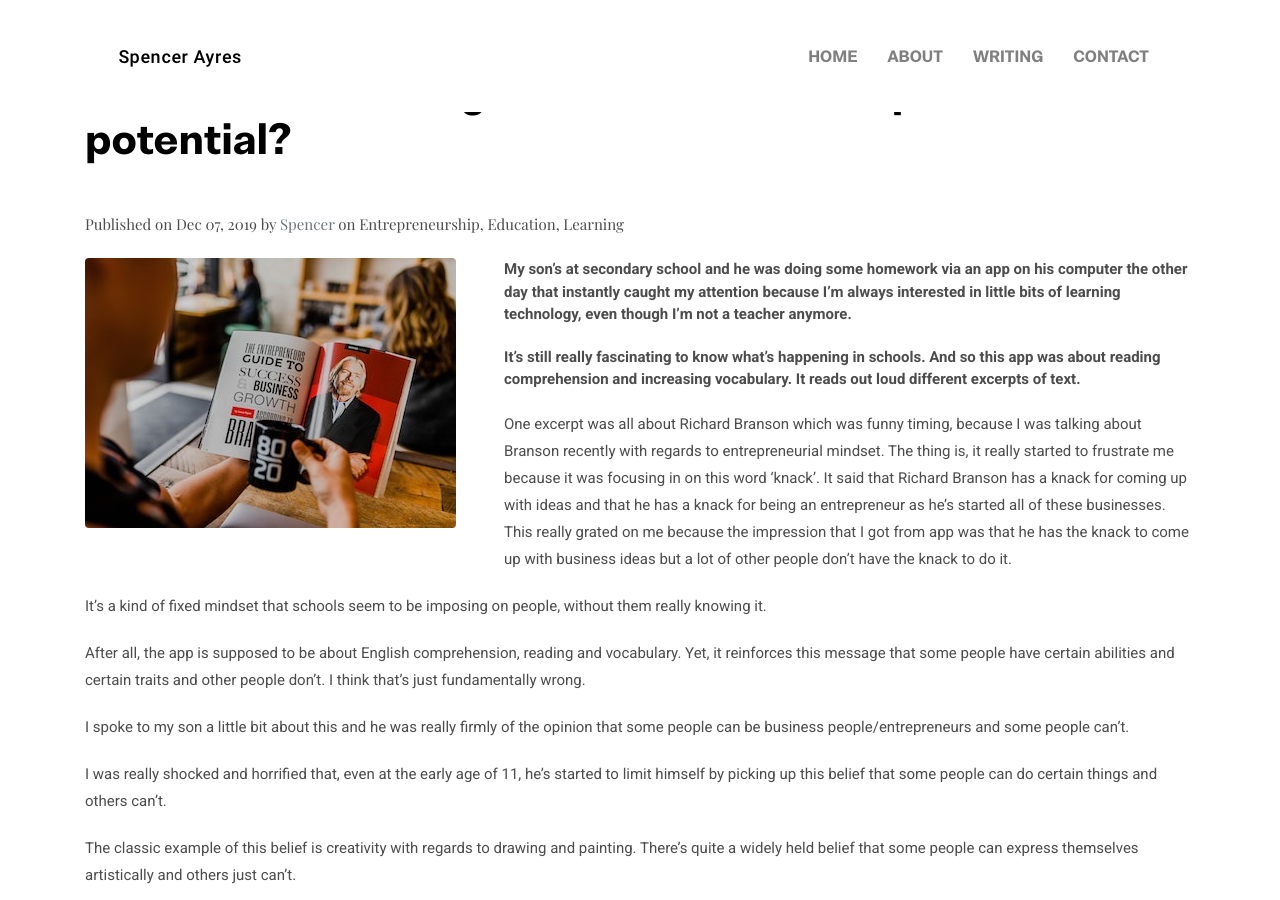
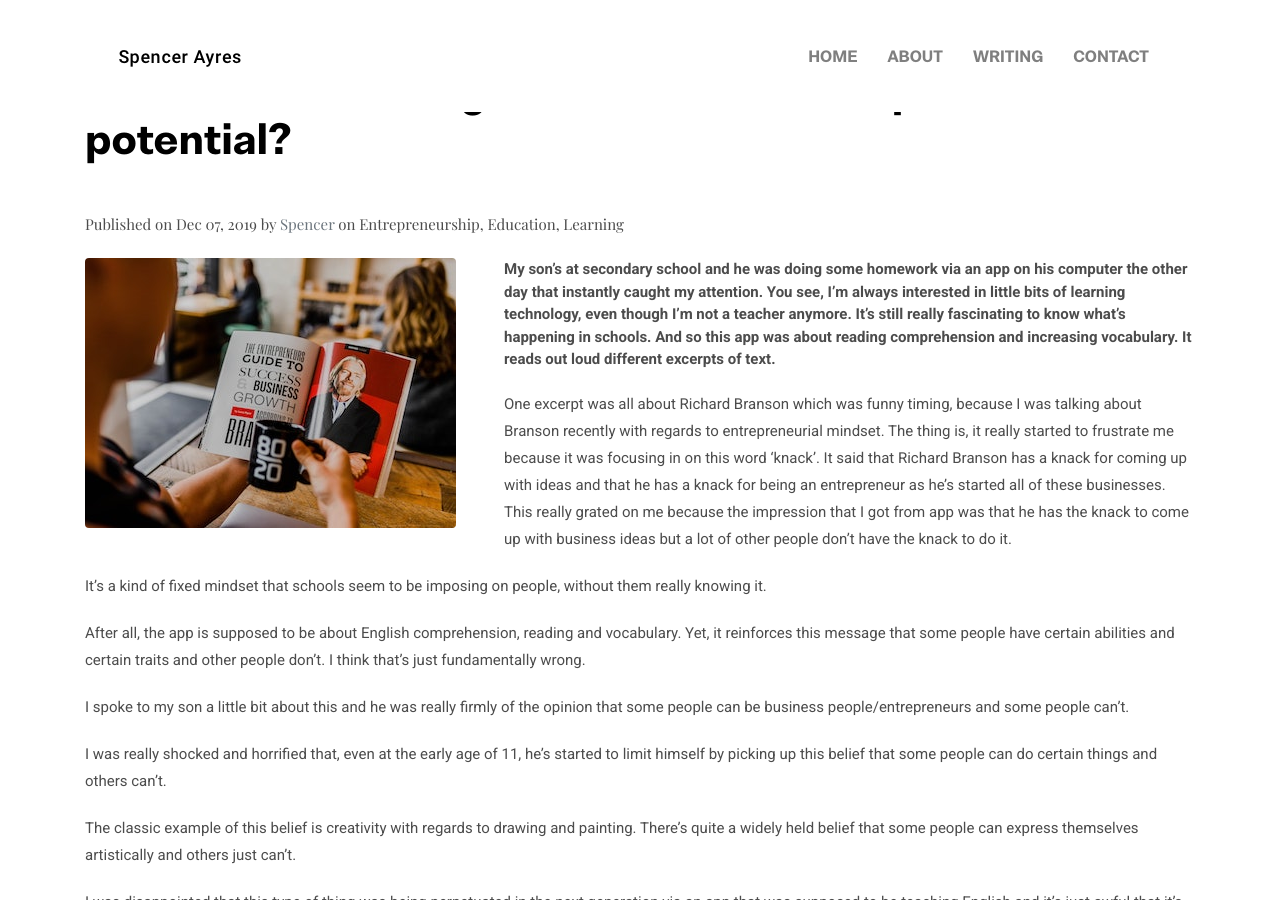
Before and after one commit to spencerayres/spencerayres.github.io, a Jekyll site: the page built from _posts/2019-12-07-schools-limiting-entrepreneurial-potential.markdown, in a window 1280 px wide and 900 px high, scrolled down 385 px. Built offline with Jekyll 4.4.1, drawn with Linux system fonts in a browser that asks for light colours.

Commit message:
blog changes

```diff
--- a/_posts/2019-12-07-schools-limiting-entrepreneurial-potential.markdown
+++ b/_posts/2019-12-07-schools-limiting-entrepreneurial-potential.markdown
@@ -9,9 +9,7 @@ tags:   Entrepreneurship, Education, Learning
 ![post-thumb]({{site.baseurl}}/assets/images/blog/branson-thumb.jpg){:class="img-fluid rounded float-left mr-5 mb-4"}
 
 
-**My son's at secondary school and he was doing some homework via an app on his computer the other day that instantly caught my attention because I'm always interested in little bits of learning technology, even though I'm not a teacher anymore.**
-
-**It’s still really fascinating to know what's happening in schools. And so this app was about reading comprehension and increasing vocabulary. It reads out loud different excerpts of text.**
+**My son's at secondary school and he was doing some homework via an app on his computer the other day that instantly caught my attention. You see, I'm always interested in little bits of learning technology, even though I'm not a teacher anymore. It’s still really fascinating to know what's happening in schools. And so this app was about reading comprehension and increasing vocabulary. It reads out loud different excerpts of text.**
 
 One excerpt was all about Richard Branson which was funny timing, because I was talking about Branson recently with regards to entrepreneurial mindset.
 The thing is, it really started to frustrate me because it was focusing in on this word ‘knack’. It said that Richard Branson has a knack for coming up with ideas and that he has a knack for being an entrepreneur as he’s started all of these businesses.
```
Also changed, not shown: 1 other file.
